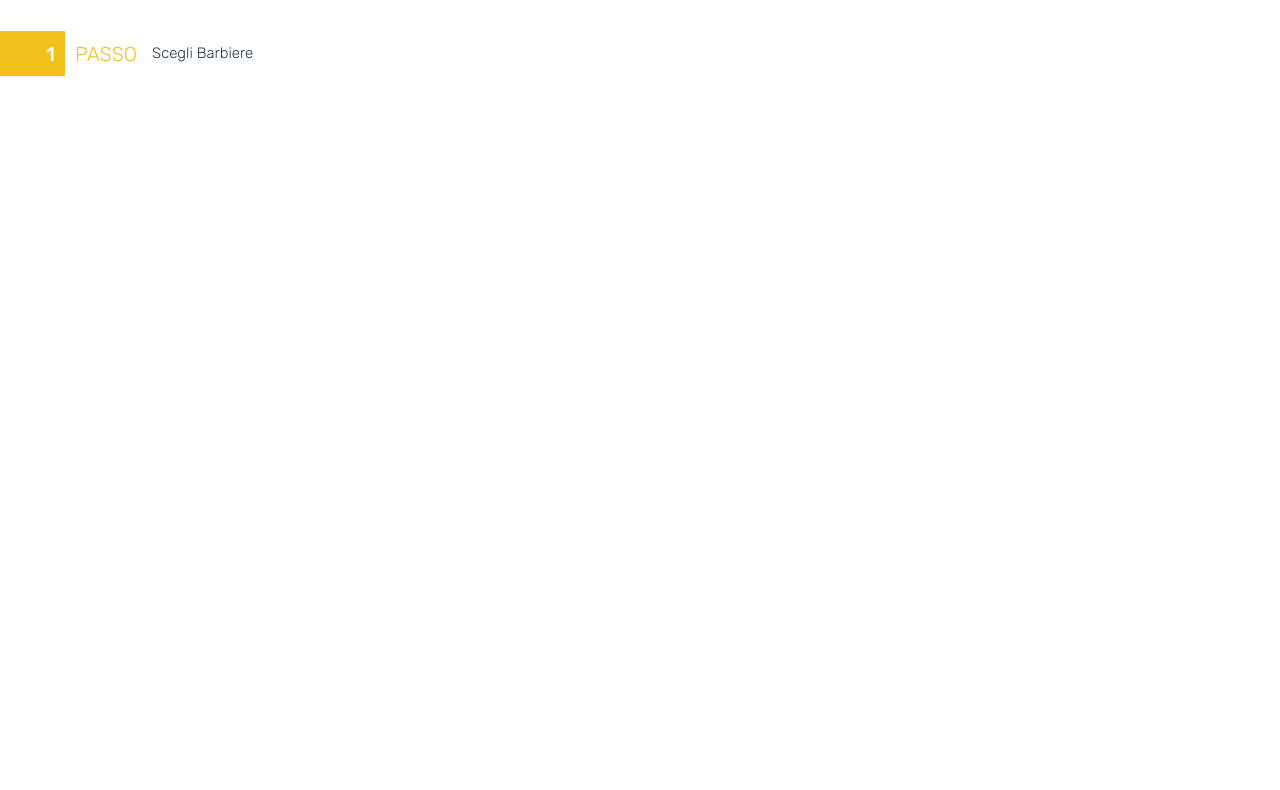
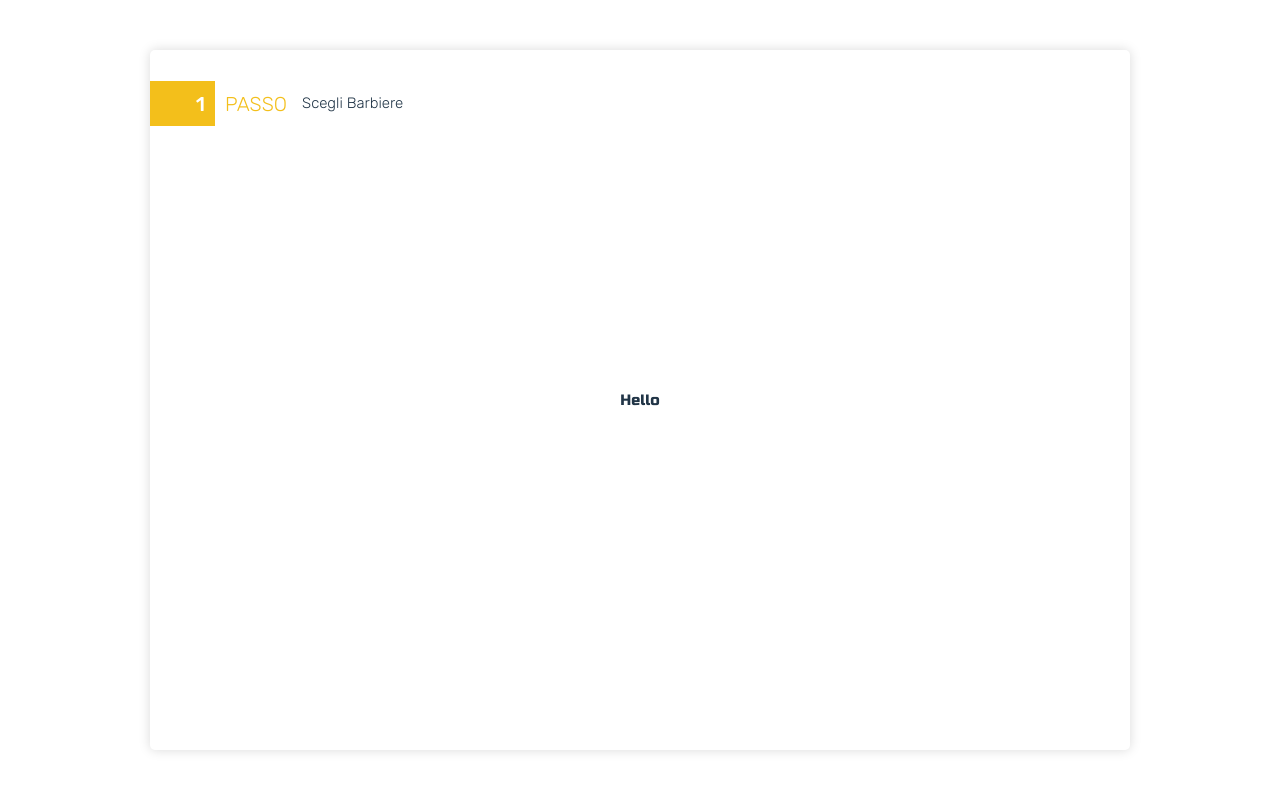
Before and after one commit to ihnatenkoo/Barbershop-Customer-Register, a React (Vite) app: page / in a window 1280 px wide. Shown: the top 790 px of the page. Built offline with nearby package versions, Linux system fonts and the light colour scheme.

Commit message:
Create <MainLayout/>

```diff
--- a/src/App.tsx
+++ b/src/App.tsx
@@ -2,14 +2,16 @@ import { FC } from 'react';
 import { ThemeProvider } from 'styled-components';
 import { GlobalStyle } from './styled/globalStyle';
 import { theme } from './styled/theme';
-import PageInfo from './components/ui/PageInfo';
+import MainLayout from './components/layout/MainLayout';
 
 const App: FC = () => {
 	return (
 		<>
 			<ThemeProvider theme={theme}>
 				<GlobalStyle />
-				<PageInfo pageNumber={1} pageTitle="Scegli Barbiere" />
+				<MainLayout pageNumber={1} pageTitle="Scegli Barbiere">
+					Hello
+				</MainLayout>
 			</ThemeProvider>
 		</>
 	);
--- /dev/null
+++ b/src/components/layout/MainLayout.tsx
@@ -0,0 +1,44 @@
+import { FC, ReactNode } from 'react';
+import styled from 'styled-components';
+import { Flex } from '../../styled/mixins';
+
+import PageInfo from '../../components/ui/PageInfo';
+
+const Main = styled.main`
+	${Flex({ justify: 'center', align: 'center' })}
+	min-width: 100vw;
+	min-height: 100vh;
+`;
+
+const Box = styled.section`
+	${Flex({ direction: 'column', justify: 'center', align: 'center' })}
+	position: relative;
+	width: 980px;
+	max-width: 90%;
+	height: 700px;
+	box-shadow: 0 0 12px rgb(0 0 0 / 15%);
+	border-radius: 5px;
+`;
+
+interface IMainLayoutProps {
+	children: ReactNode;
+	pageNumber: number;
+	pageTitle: string;
+}
+
+const MainLayout: FC<IMainLayoutProps> = ({
+	children,
+	pageNumber,
+	pageTitle,
+}) => {
+	return (
+		<Main>
+			<Box>
+				<PageInfo pageNumber={pageNumber} pageTitle={pageTitle} />
+				{children}
+			</Box>
+		</Main>
+	);
+};
+
+export default MainLayout;
```
